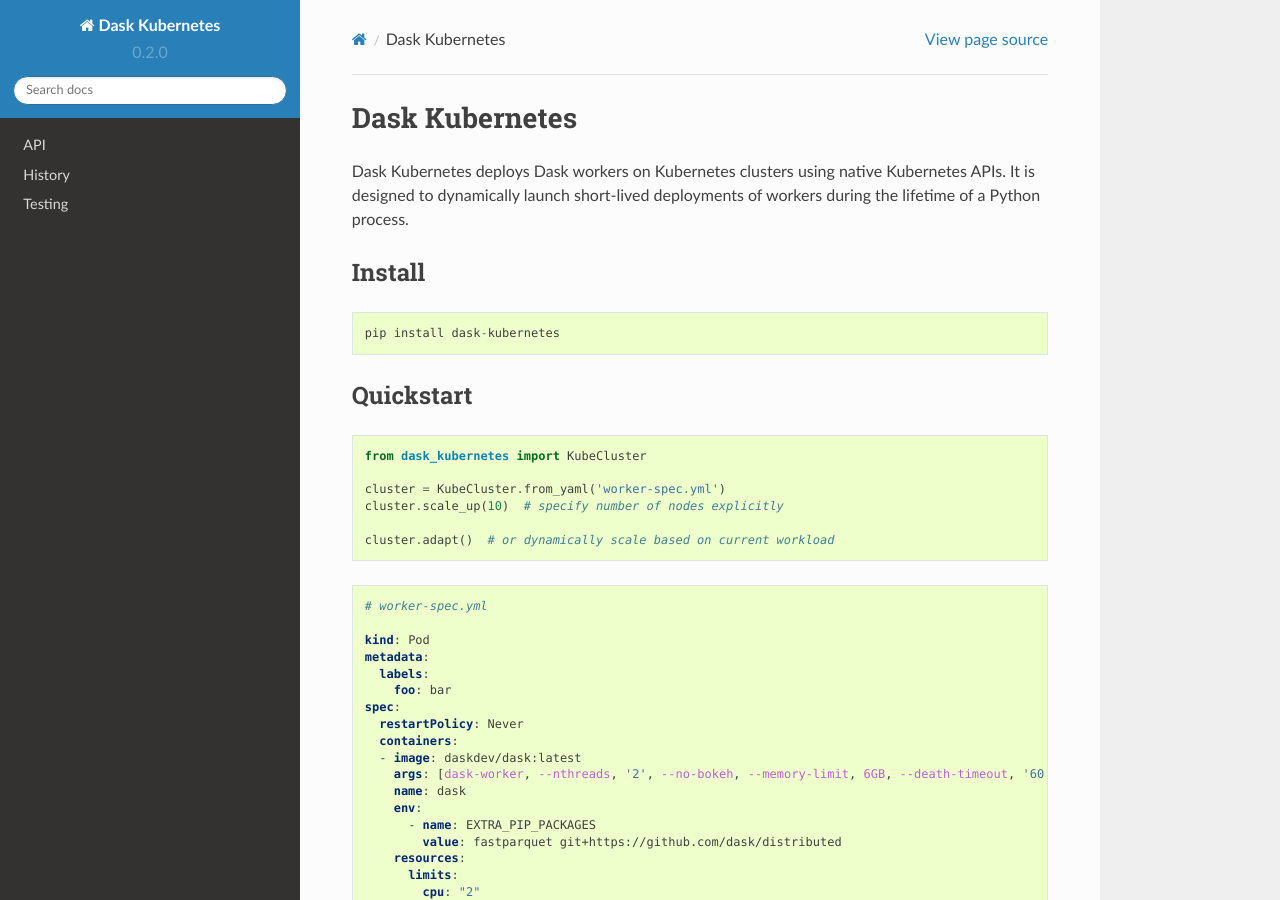
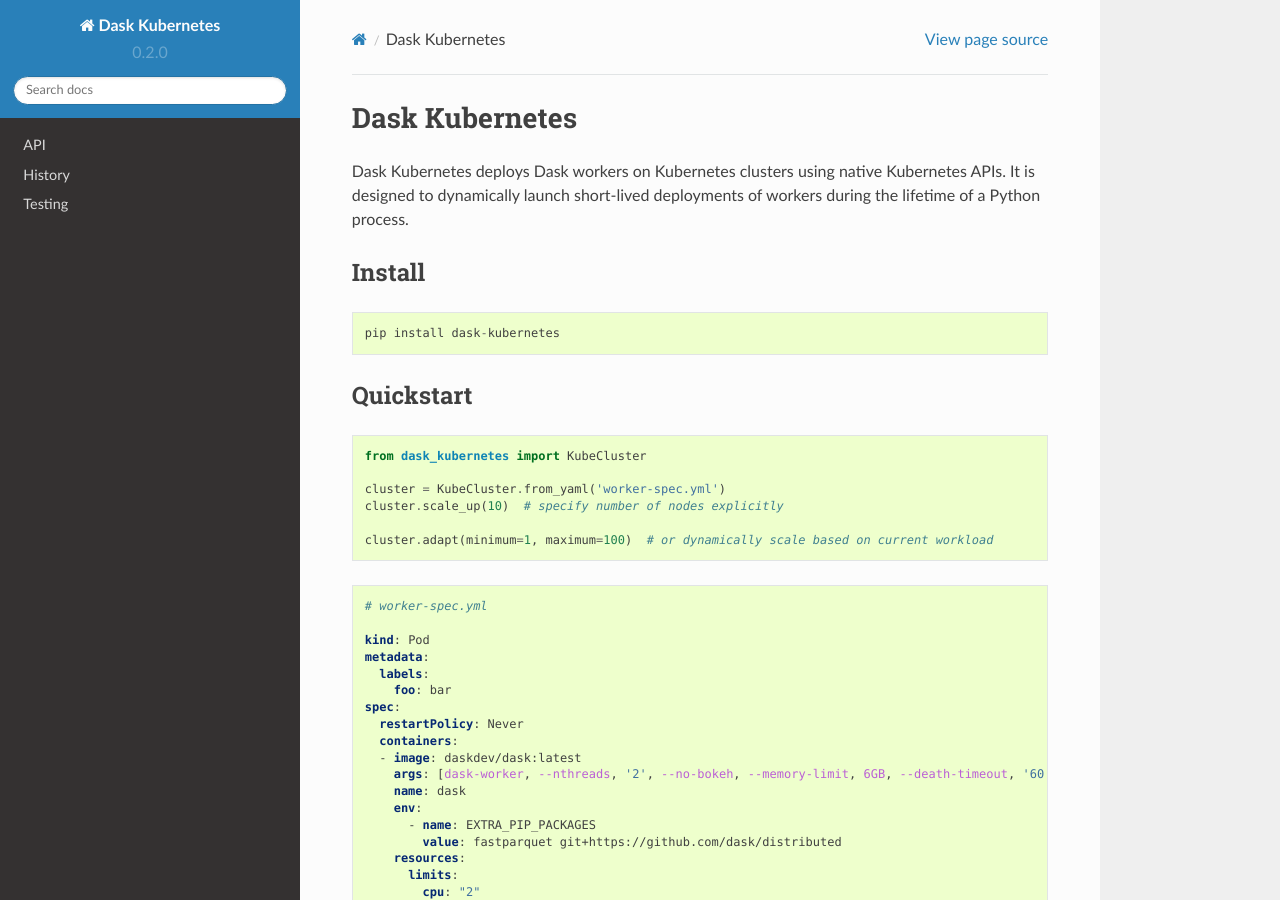
Before and after one commit to dask/dask-kubernetes, a Sphinx documentation site: the page built from doc/source/index.rst, in a window 1280 px wide and 900 px high. Built offline with Sphinx 7.4.7 and the Read the Docs theme 2.0.0, drawn with Linux system fonts in a browser that asks for light colours.

Commit message:
add min and max worker params to `cluster.adapt` docs (#63)

```diff
--- a/doc/source/index.rst
+++ b/doc/source/index.rst
@@ -22,7 +22,7 @@
    cluster = KubeCluster.from_yaml('worker-spec.yml')
    cluster.scale_up(10)  # specify number of nodes explicitly
 
-   cluster.adapt()  # or dynamically scale based on current workload
+   cluster.adapt(minimum=1, maximum=100)  # or dynamically scale based on current workload
 
 .. code-block:: yaml
 
```
